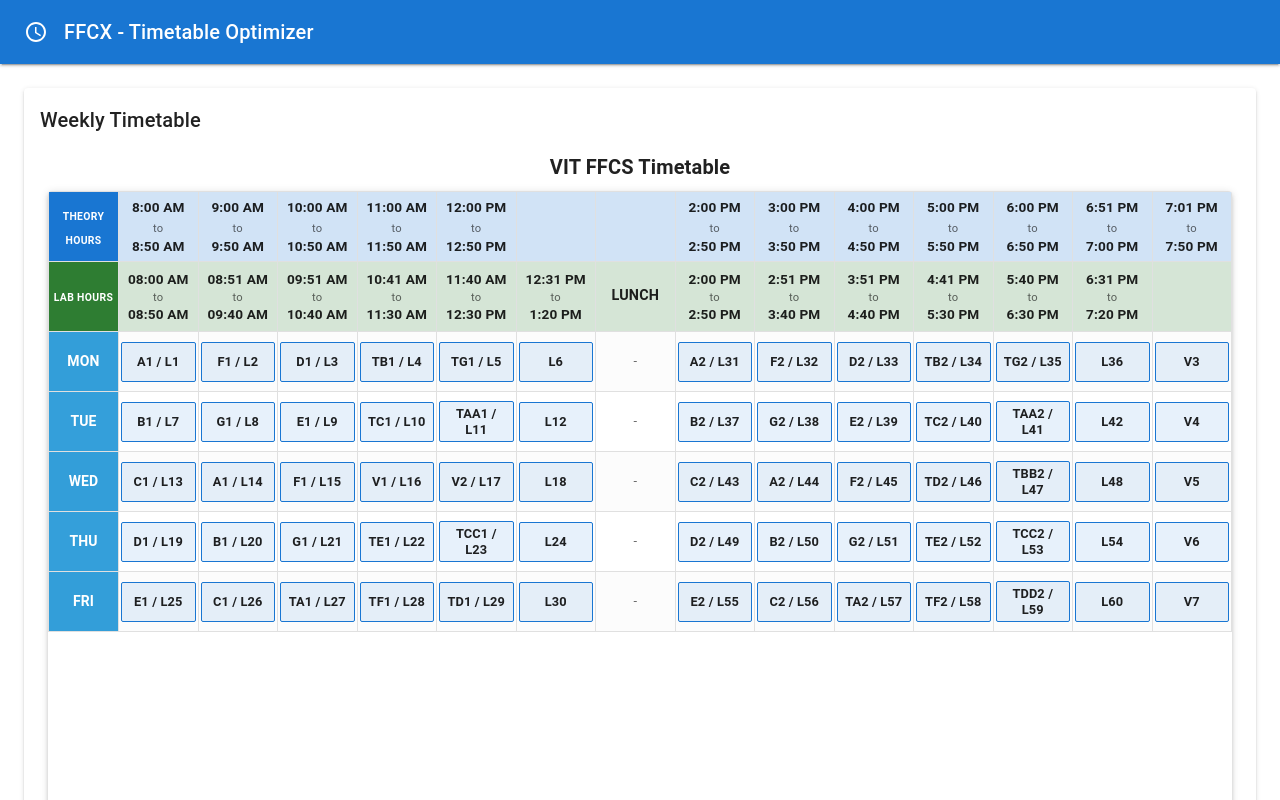
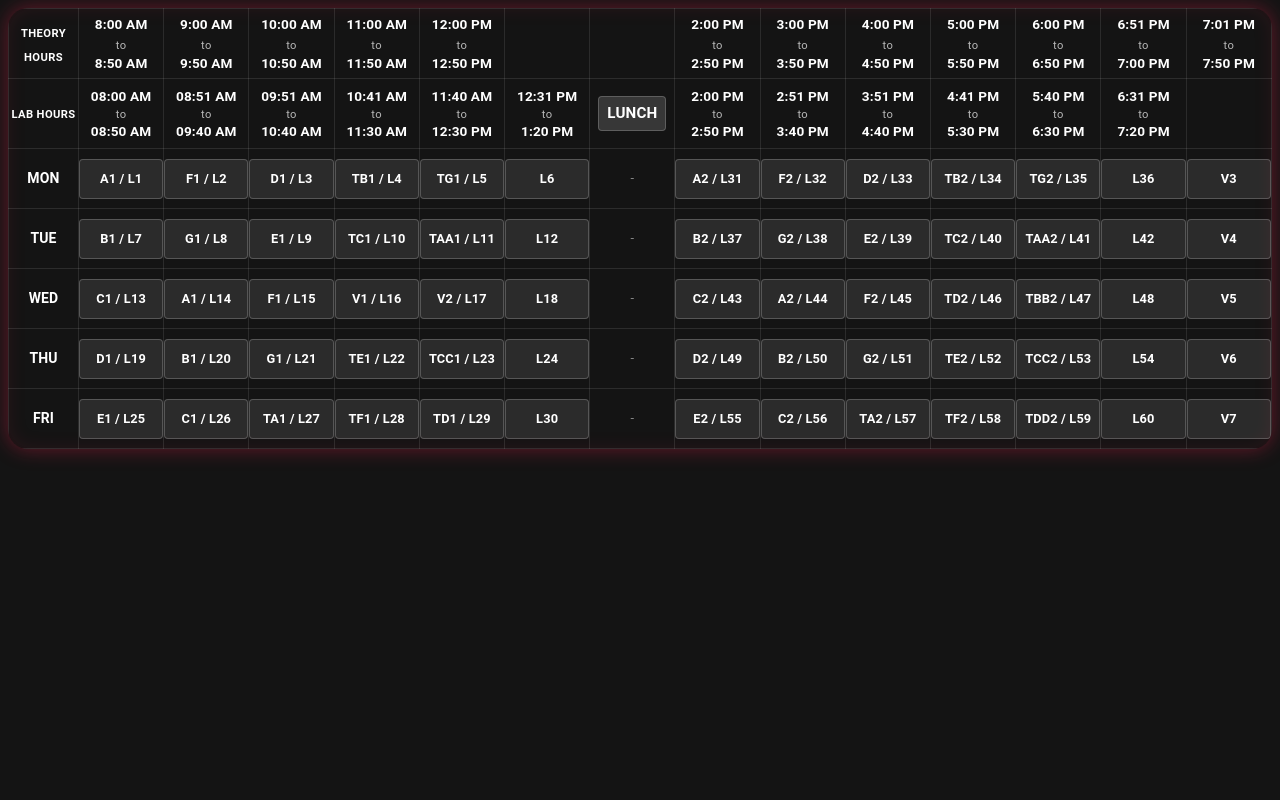
Before and after one commit to samarthnaikk/FFCX, a React (Create React App) app in the folder client/: page / in a window 1280 px wide. Shown: the top 800 px of the page. Built offline with nearby package versions, Linux system fonts and the light colour scheme.

Commit message:
updated ui - better than before

```diff
--- a/client/src/App.tsx
+++ b/client/src/App.tsx
@@ -42,26 +42,13 @@ function App() {
   return (
     <ThemeProvider theme={theme}>
       <CssBaseline />
-      <Box sx={{ flexGrow: 1 }}>
-        {/* App Bar */}
-        <AppBar position="static" elevation={2}>
-          <Toolbar>
-            <ScheduleIcon sx={{ mr: 2 }} />
-            <Typography variant="h6" component="div" sx={{ flexGrow: 1 }}>
-              FFCX - Timetable Optimizer
-            </Typography>
-          </Toolbar>
-        </AppBar>
-
-        <Container maxWidth="xl" sx={{ mt: 3, mb: 3 }}>
-          {/* Timetable Grid Section */}
-          <Paper elevation={2} sx={{ p: 2 }}>
-            <Typography variant="h6" gutterBottom>
-              Weekly Timetable
-            </Typography>
-            <TimetableGrid />
-          </Paper>
-        </Container>
+      <Box sx={{
+        width: '100vw',
+        height: '100vh',
+        backgroundColor: '#000000',
+        overflow: 'hidden'
+      }}>
+        <TimetableGrid />
       </Box>
     </ThemeProvider>
   );
--- a/client/src/components/TimetableGrid.tsx
+++ b/client/src/components/TimetableGrid.tsx
@@ -3,10 +3,8 @@ import {
   Table,
   TableBody,
   TableCell,
-  TableContainer,
   TableHead,
   TableRow,
-  Paper,
   Typography,
   Box,
   useTheme,
@@ -57,9 +55,17 @@ const TimetableGrid: React.FC = () => {
   const renderTimeCell = (timeRange: string) => {
     if (timeRange === 'LUNCH') {
       return (
-        <Typography variant="body2" fontWeight="bold" sx={{ fontSize: '0.9rem' }}>
+        <Box sx={{
+          backgroundColor: 'rgba(255, 255, 255, 0.15)',
+          padding: '6px 8px',
+          borderRadius: 1,
+          display: 'inline-block',
+          border: '1px solid rgba(255, 255, 255, 0.2)',
+        }}>
+          <Typography variant="body2" fontWeight="bold" sx={{ fontSize: '0.95rem', color: '#ffffff', fontFamily: 'inherit' }}>
             LUNCH
           </Typography>
+        </Box>
       );
     }
 
@@ -71,13 +77,13 @@ const TimetableGrid: React.FC = () => {
     if (typeof timeObj === 'object' && timeObj.startTime && timeObj.endTime) {
       return (
         <Box sx={{ textAlign: 'center' }}>
-          <Typography variant="body2" fontWeight="bold" sx={{ fontSize: '0.85rem', lineHeight: 1.1 }}>
+          <Typography variant="body2" fontWeight="bold" sx={{ fontSize: '0.85rem', lineHeight: 1.1, color: '#ffffff', fontFamily: 'inherit' }}>
             {timeObj.startTime}
           </Typography>
-          <Typography variant="caption" sx={{ fontSize: '0.7rem', lineHeight: 1, color: 'text.secondary' }}>
+          <Typography variant="caption" sx={{ fontSize: '0.7rem', lineHeight: 1, color: 'rgba(255, 255, 255, 0.7)', fontFamily: 'inherit' }}>
             to
           </Typography>
-          <Typography variant="body2" fontWeight="bold" sx={{ fontSize: '0.85rem', lineHeight: 1.1 }}>
+          <Typography variant="body2" fontWeight="bold" sx={{ fontSize: '0.85rem', lineHeight: 1.1, color: '#ffffff', fontFamily: 'inherit' }}>
             {timeObj.endTime}
           </Typography>
         </Box>
@@ -102,7 +108,7 @@ const TimetableGrid: React.FC = () => {
           justifyContent: 'center',
           width: '100%'
         }}>
-          <Typography variant="body2" color="textSecondary" sx={{ fontSize: '0.8rem' }}>
+          <Typography variant="body2" color="rgba(255, 255, 255, 0.5)" sx={{ fontSize: '0.8rem', fontFamily: 'inherit' }}>
             -
           </Typography>
         </Box>
@@ -112,10 +118,9 @@ const TimetableGrid: React.FC = () => {
     return (
       <Box
         sx={{
-          backgroundColor: alpha(theme.palette.primary.main, 0.1),
-          border: 1,
-          borderColor: theme.palette.primary.main,
-          borderRadius: 0.5,
+          backgroundColor: 'rgba(255, 255, 255, 0.1)',
+          border: '1px solid rgba(255, 255, 255, 0.2)',
+          borderRadius: 1,
           padding: '4px 6px',
           textAlign: 'center',
           minHeight: 40,
@@ -129,7 +134,9 @@ const TimetableGrid: React.FC = () => {
         <Typography variant="body2" fontWeight="bold" sx={{
           fontSize: '0.8rem',
           lineHeight: 1.2,
-          wordBreak: 'break-word'
+          wordBreak: 'break-word',
+          color: '#ffffff',
+          fontFamily: 'inherit'
         }}>
           {slotContent}
         </Typography>
@@ -138,17 +145,19 @@ const TimetableGrid: React.FC = () => {
   };
 
   return (
-    <Box sx={{ width: '100%', height: '100vh', padding: 1, overflow: 'hidden' }}>
-      <Typography variant="h6" fontWeight="bold" mb={1} textAlign="center">
-        VIT FFCS Timetable
-      </Typography>
-
-      <TableContainer
-        component={Paper}
-        elevation={3}
+    <Box
       sx={{
-          height: 'calc(100vh - 80px)',
+        width: '100vw',
+        height: '100vh',
         overflow: 'auto',
+        padding: 1,
+        borderRadius: '0px',
+        // Mac-style glassmorphism - single container that fills screen
+        backgroundColor: 'rgba(255, 255, 255, 0.08)',
+        backdropFilter: 'blur(20px)',
+        border: 'none',
+        boxShadow: 'none',
+        fontFamily: "'Elms Sans', 'Inter', 'Segoe UI', Roboto, sans-serif",
       }}
     >
         <Table
@@ -156,10 +165,22 @@ const TimetableGrid: React.FC = () => {
           sx={{
             tableLayout: 'fixed',
             width: '100%',
+            borderCollapse: 'collapse',
+            borderRadius: '20px',
+            overflow: 'hidden',
+            backgroundColor: 'transparent',
+            // Rose red shadow on table border
+            boxShadow: '0 0 20px rgba(225, 29, 72, 0.4), inset 0 0 20px rgba(225, 29, 72, 0.1)',
             '& .MuiTableCell-root': {
-              border: '1px solid #e0e0e0',
+              border: '1px solid rgba(255, 255, 255, 0.1)',
               verticalAlign: 'middle',
-            }
+              padding: 0,
+              backgroundColor: 'transparent',
+              color: '#ffffff',
+            },
+            '& .MuiTableRow-root:hover': {
+              backgroundColor: 'rgba(255, 255, 255, 0.05)',
+            },
           }}
         >
           {/* Theory Hours Row */}
@@ -167,15 +188,16 @@ const TimetableGrid: React.FC = () => {
             <TableRow>
               <TableCell
                 sx={{
-                  backgroundColor: theme.palette.primary.main,
+                  backgroundColor: 'rgba(255, 255, 255, 0.15)',
                   color: 'white',
                   fontWeight: 'bold',
                   width: '70px',
                   padding: '4px',
                   textAlign: 'center',
+                  border: '1px solid rgba(255, 255, 255, 0.2)',
                 }}
               >
-                <Typography variant="caption" fontWeight="bold" sx={{ fontSize: '0.65rem' }}>
+                <Typography variant="caption" fontWeight="bold" sx={{ fontSize: '0.7rem', fontFamily: 'inherit' }}>
                   THEORY HOURS
                 </Typography>
               </TableCell>
@@ -183,13 +205,14 @@ const TimetableGrid: React.FC = () => {
                 <TableCell
                   key={index}
                   sx={{
-                    backgroundColor: alpha(theme.palette.primary.main, 0.2),
+                    backgroundColor: 'transparent',
                     fontWeight: 'bold',
                     width: `${100/14}%`,
                     padding: '6px 2px',
                     textAlign: 'center',
                     verticalAlign: 'middle',
                     height: '70px',
+                    border: '1px solid rgba(255, 255, 255, 0.1)',
                   }}
                 >
                   {renderTimeCell(time)}
@@ -203,14 +226,15 @@ const TimetableGrid: React.FC = () => {
             <TableRow>
               <TableCell
                 sx={{
-                  backgroundColor: theme.palette.success.main,
+                  backgroundColor: 'rgba(255, 255, 255, 0.12)',
                   color: 'white',
                   fontWeight: 'bold',
                   padding: '4px',
                   textAlign: 'center',
+                  border: '1px solid rgba(255, 255, 255, 0.2)',
                 }}
               >
-                <Typography variant="caption" fontWeight="bold" sx={{ fontSize: '0.65rem' }}>
+                <Typography variant="caption" fontWeight="bold" sx={{ fontSize: '0.7rem', fontFamily: 'inherit' }}>
                   LAB HOURS
                 </Typography>
               </TableCell>
@@ -218,12 +242,13 @@ const TimetableGrid: React.FC = () => {
                 <TableCell
                   key={index}
                   sx={{
-                    backgroundColor: alpha(theme.palette.success.main, 0.2),
+                    backgroundColor: 'transparent',
                     fontWeight: 'bold',
                     padding: '6px 2px',
                     textAlign: 'center',
                     verticalAlign: 'middle',
                     height: '70px',
+                    border: '1px solid rgba(255, 255, 255, 0.1)',
                   }}
                 >
                   {renderTimeCell(time)}
@@ -236,23 +261,21 @@ const TimetableGrid: React.FC = () => {
               <TableRow
                 key={day}
                 sx={{
-                  '&:nth-of-type(even)': {
-                    backgroundColor: alpha(theme.palette.grey[50], 0.5)
-                  },
                   height: 60,
                 }}
               >
                 <TableCell
                   sx={{
-                    backgroundColor: alpha(theme.palette.info.main, 0.8),
+                    backgroundColor: 'rgba(255, 255, 255, 0.15)',
                     color: 'white',
                     fontWeight: 'bold',
                     padding: '4px',
                     textAlign: 'center',
                     verticalAlign: 'middle',
+                    border: '1px solid rgba(255, 255, 255, 0.2)',
                   }}
                 >
-                  <Typography variant="body2" fontWeight="bold">
+                  <Typography variant="body2" fontWeight="bold" sx={{ fontFamily: 'inherit' }}>
                     {day}
                   </Typography>
                 </TableCell>
@@ -272,7 +295,6 @@ const TimetableGrid: React.FC = () => {
             ))}
           </TableBody>
         </Table>
-      </TableContainer>
     </Box>
   );
 };
```
Lines whose indentation alone changed are shown as unchanged.
